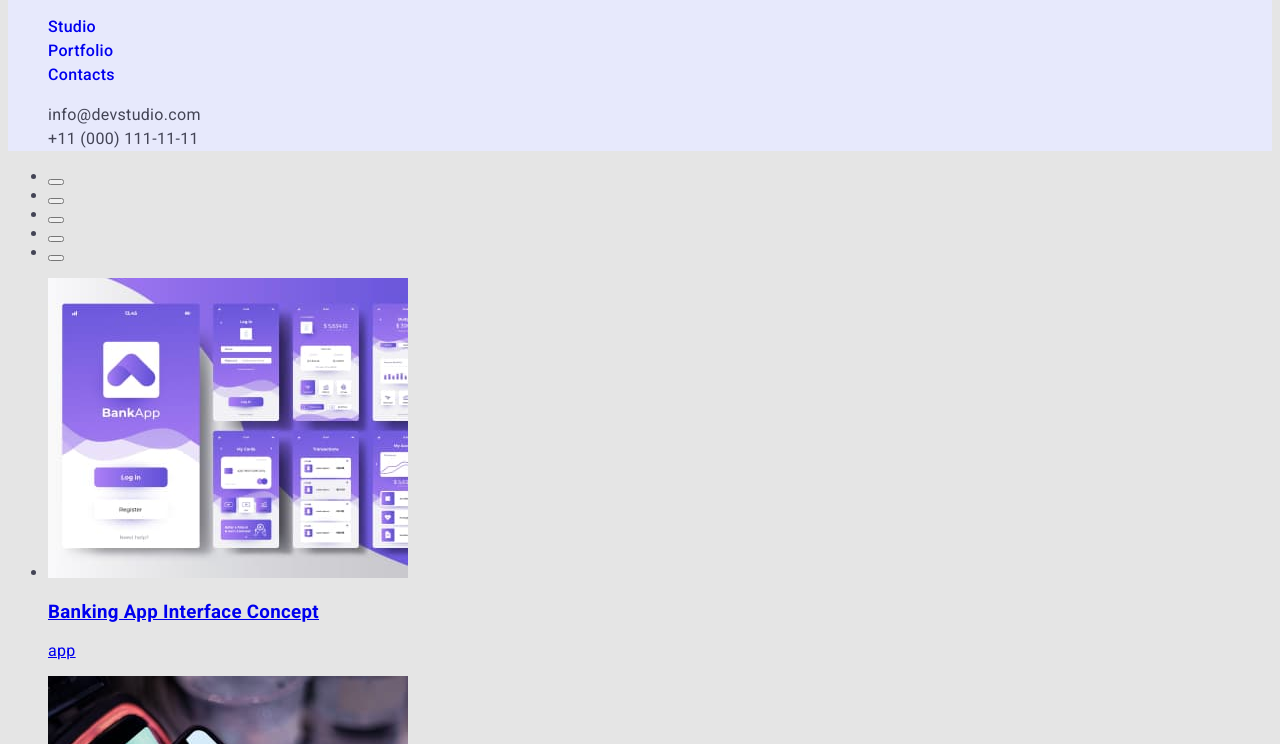
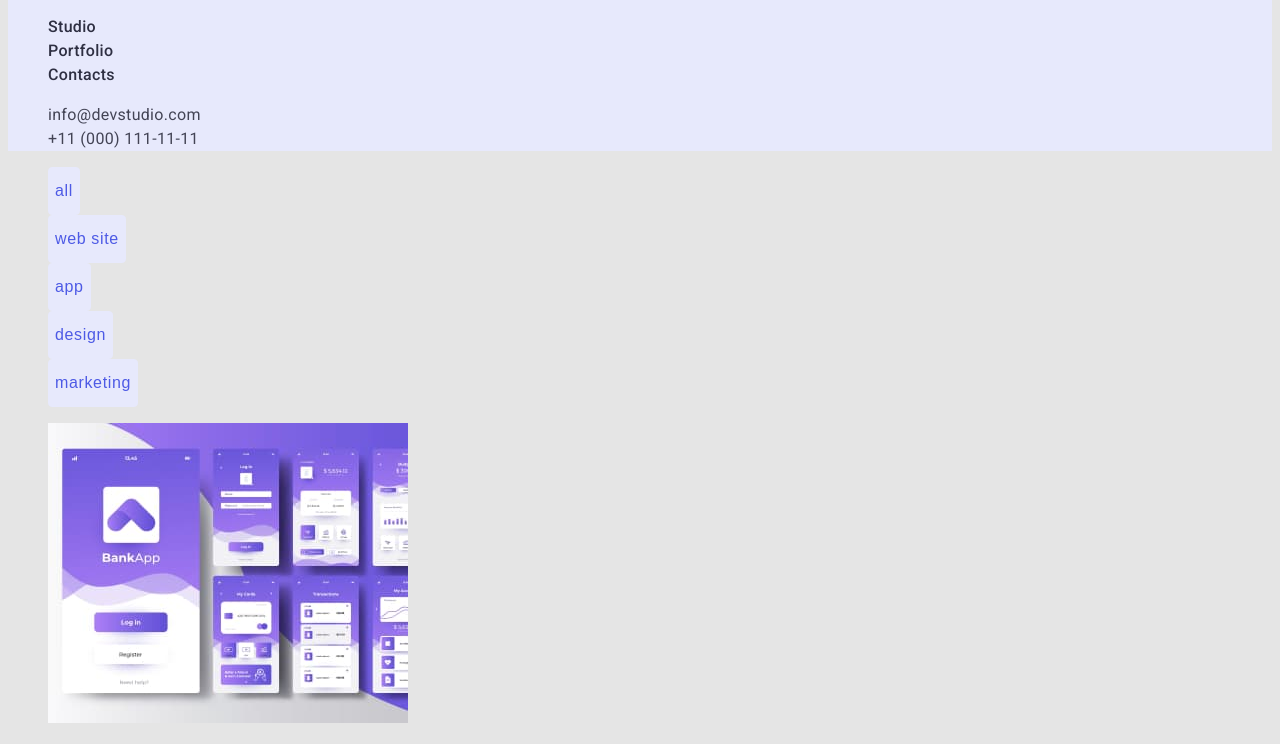
Before and after one commit to tovar4i/shadow-study, a plain HTML site: page shadow-markup-hw-02/portfolio.html in a window 1280 px wide. Shown: the part 33-777 px from the top of the page. Drawn offline with Linux system fonts and the light colour scheme.

Commit message:
hw-2 in process

```diff
--- a/shadow-markup-hw-02/css/styles.css
+++ b/shadow-markup-hw-02/css/styles.css
@@ -48,6 +48,7 @@ body {
   text-decoration: none;
   text-transform: capitalize;
   font-weight: 500;
+  color: var(--dark);
 }
 
 .navigation-link:visited {
@@ -208,3 +209,61 @@ body {
   font-size: 16px;
   line-height: 1.5;
 }
+
+.filter-list {
+  list-style: none;
+}
+.button-filter {
+  background-color: var(--accent);
+  font-weight: 500;
+  font-size: 16px;
+  line-height: 1.5;
+  align-items: center;
+  text-align: center;
+  letter-spacing: 0.04em;
+  color: var(--primary-brand);
+  border: 1px solid var(--accent);
+  border-radius: 4px;
+  cursor: pointer;
+  height: 48px;
+}
+
+.button-filter:hover,
+.button-filter:focus {
+  background-color: var(--pressed-state);
+  color: var(--white);
+}
+
+.products {
+
+}
+.products-list {
+  list-style: none;
+}
+.products-item {
+}
+.products-item-link {
+  color: var(--dark);
+  text-decoration: none;
+  text-transform: capitalize;
+}
+.products-item-link:visited {
+  color: inherit;
+}
+.products-item-link:hover,
+.products-item-link:focus {
+  color: var(--pressed-state);
+}
+
+.products-item-image {
+}
+.products-item-caption {
+  font-weight: 500;
+  font-size: 20px;
+  line-height: 1.2;
+}
+.products-item-desc {
+  color: var(--text);
+  font-size: 16px;
+  line-height: 1.5;
+}
--- a/shadow-markup-hw-02/portfolio.html
+++ b/shadow-markup-hw-02/portfolio.html
@@ -34,74 +34,74 @@
 
   <main>
     <ul class="filter-list">
-      <li><button class="button-filter" type="button"></button></li>
-      <li><button class="button-filter" type="button"></button></li>
-      <li><button class="button-filter" type="button"></button></li>
-      <li><button class="button-filter" type="button"></button></li>
-      <li><button class="button-filter" type="button"></button></li>
+      <li><button class="button-filter" type="button">all</button></li>
+      <li><button class="button-filter" type="button">web site</button></li>
+      <li><button class="button-filter" type="button">app</button></li>
+      <li><button class="button-filter" type="button">design</button></li>
+      <li><button class="button-filter" type="button">marketing</button></li>
     </ul>
 
     <section class="products">
       <ul class="products-list">
         <li class="products-item">
           <a class="products-item-link" href="#">
-            <img class="products-item-image" src="./images/banking-app.jpg" alt="banking app">
+            <img class="products-item-image" src="./images/banking-app.jpg" alt="banking app" width="360">
             <h3 class="products-item-caption">Banking App Interface Concept</h3>
             <p class="products-item-desc">app</p>
           </a>
         </li>
         <li class="products-item">
           <a class="products-item-link" href="#">
-            <img class="products-item-image" src="./images/cashless-payment.jpg" alt="cashless payment">
+            <img class="products-item-image" src="./images/cashless-payment.jpg" alt="cashless payment" width="360">
             <h3 class=" products-item-caption">cashless payment</h3>
             <p class="products-item-desc">marketing</p>
           </a>
         </li>
         <li class="products-item">
           <a class="products-item-link" href="#">
-            <img class="products-item-image" src="./images/meditation-app.jpg" alt="meditation app">
+            <img class="products-item-image" src="./images/meditation-app.jpg" alt="meditation app" width="360">
             <h3 class=" products-item-caption">meditation app</h3>
             <p class="products-item-desc">app</p>
           </a>
         </li>
         <li class="products-item">
           <a class="products-item-link" href="#">
-            <img class="products-item-image" src="./images/taxi-service.jpg" alt="taxi service">
+            <img class="products-item-image" src="./images/taxi-service.jpg" alt="taxi service" width="360">
             <h3 class=" products-item-caption">marketing</h3>
             <p class="products-item-desc">app</p>
           </a>
         </li>
         <li class="products-item">
           <a class="products-item-link" href="#">
-            <img class="products-item-image" src="./images/screen-illustrations.jpg" alt="screen illustrations">
+            <img class="products-item-image" src="./images/screen-illustrations.jpg" alt="screen illustrations" width="360">
             <h3 class=" products-item-caption">screen illustrations</h3>
             <p class="products-item-desc">design</p>
           </a>
         </li>
         <li class="products-item">
           <a class="products-item-link" href="#">
-            <img class="products-item-image" src="./images/online-courses.jpg" alt="online courses">
+            <img class="products-item-image" src="./images/online-courses.jpg" alt="online courses" width="360">
             <h3 class=" products-item-caption">online courses</h3>
             <p class="products-item-desc">marketing</p>
           </a>
         </li>
         <li class="products-item">
           <a class="products-item-link" href="#">
-            <img class="products-item-image" src="./images/instagram-concept.jpg" alt="instagram concept">
+            <img class="products-item-image" src="./images/instagram-concept.jpg" alt="instagram concept" width="360">
             <h3 class=" products-item-caption">instagram stories concept</h3>
             <p class="products-item-desc">design</p>
           </a>
         </li>
         <li class="products-item">
           <a class="products-item-link" href="#">
-            <img class="products-item-image" src="./images/organic-food.jpg" alt="organic food">
+            <img class="products-item-image" src="./images/organic-food.jpg" alt="organic food" width="360">
             <h3 class=" products-item-caption">organic food</h3>
             <p class="products-item-desc">web site</p>
           </a>
         </li>
         <li class="products-item">
           <a class="products-item-link" href="#">
-            <img class="products-item-image" src="./images/fresh-coffee.jpg" alt="coffee">
+            <img class="products-item-image" src="./images/fresh-coffee.jpg" alt="coffee" width="360">
             <h3 class=" products-item-caption">fresh coffee</h3>
             <p class="products-item-desc">web site</p>
           </a>
```
Also changed, not shown: index.html (+3 -3 lines).
